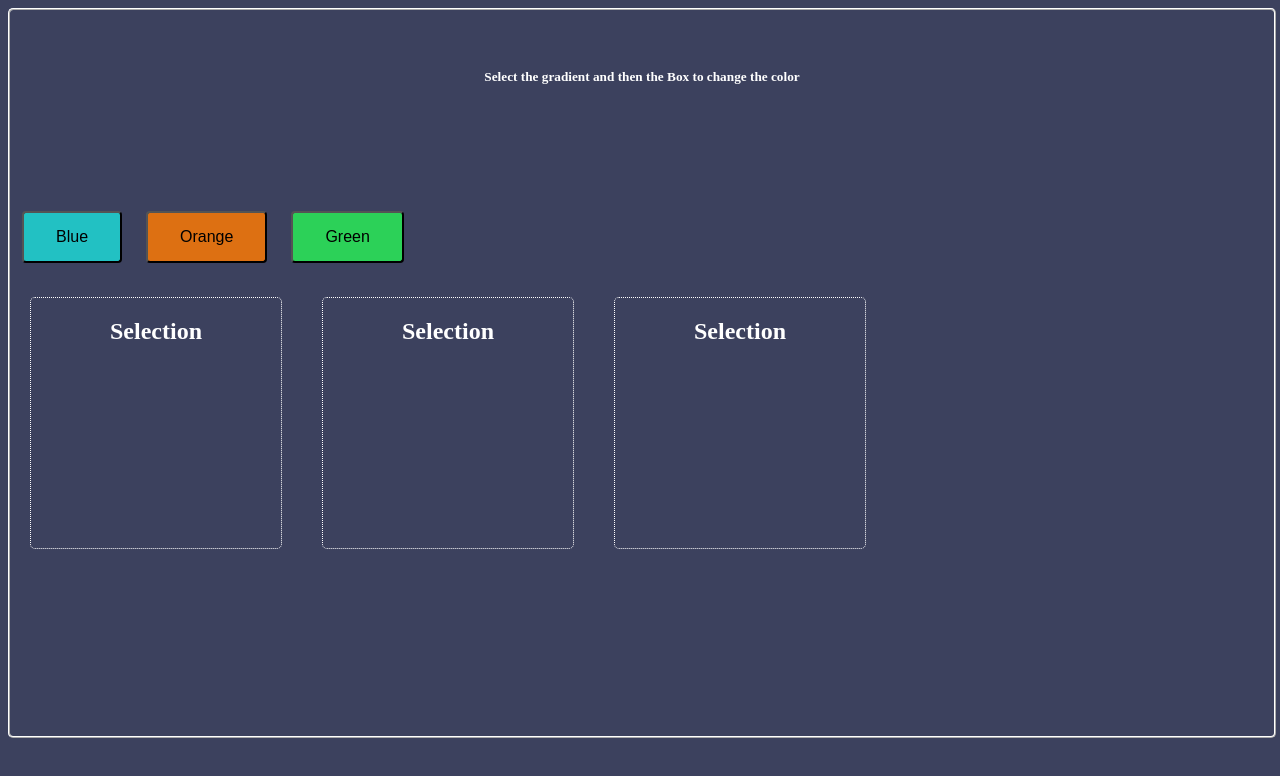
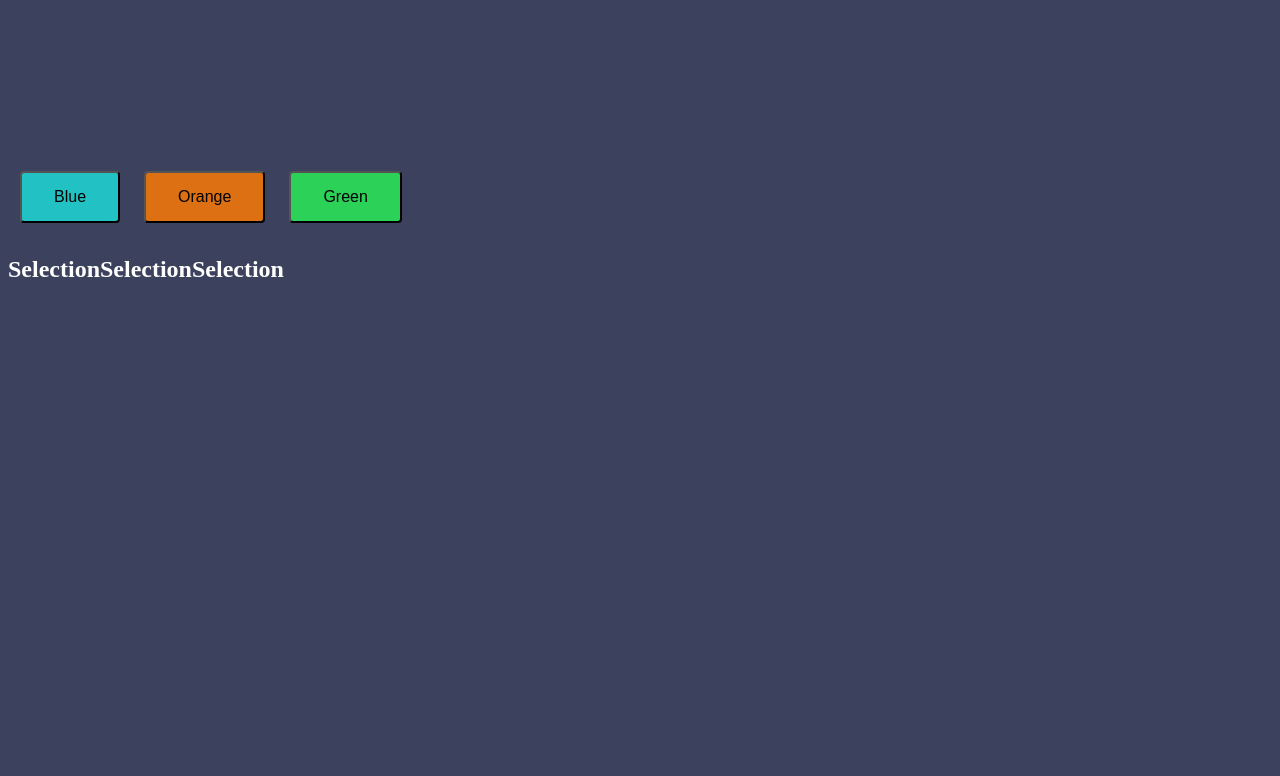
Before and after one commit to acciojob/passing-handler-prop-react-Ayushrawat777, a React app: page / in a window 1280 px wide. Shown: the top 776 px of the page. Built offline with nearby package versions, Linux system fonts and the light colour scheme.

Commit message:
Update App.js

```diff
--- a/src/components/App.js
+++ b/src/components/App.js
@@ -1,6 +1,5 @@
 import React, { useState } from "react";
 import '../styles/App.css';
-import '../styles/Child.css';
 import Selection from './Selection';
 import ColourSelector from './ColourSelector';
 
@@ -26,13 +25,13 @@ const title = 'Select the gradient and then the Box to change the color';
 
 const App = () => {
   let [nextBackground, selectNextBackground] = useState({ background: "" })
-  // const applyColor = () => {
-  //   return nextBackground;
-  // }
+  const applyColor = (updateSelectionStyle) => {
+    updateSelectionStyle(nextBackground)
+  }
 
   return (
     <div id="master">
-      <h5 className="heading">{title}</h5>
+      <h5 className="heading">{/* display title here */}</h5>
 
       <div className="row">
         {colourConfig.map((config, index) => (
@@ -42,8 +41,8 @@ const App = () => {
 
       <div className='row' id="children-wrapper">
         {
-          ["selection1", "selection2", "selection3"].map((key) => (
-            <Selection key={key} applyColor={nextBackground} />
+          ["selection1", "selection2", "selection3"].map(key => (
+            <Selection key={key} applyColor={applyColor} />
           ))
         }
       </div>
```
